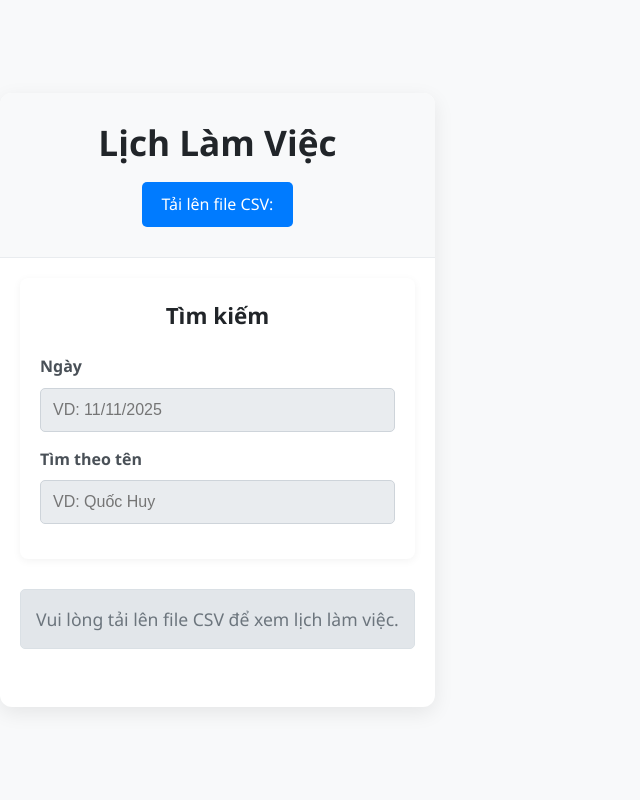
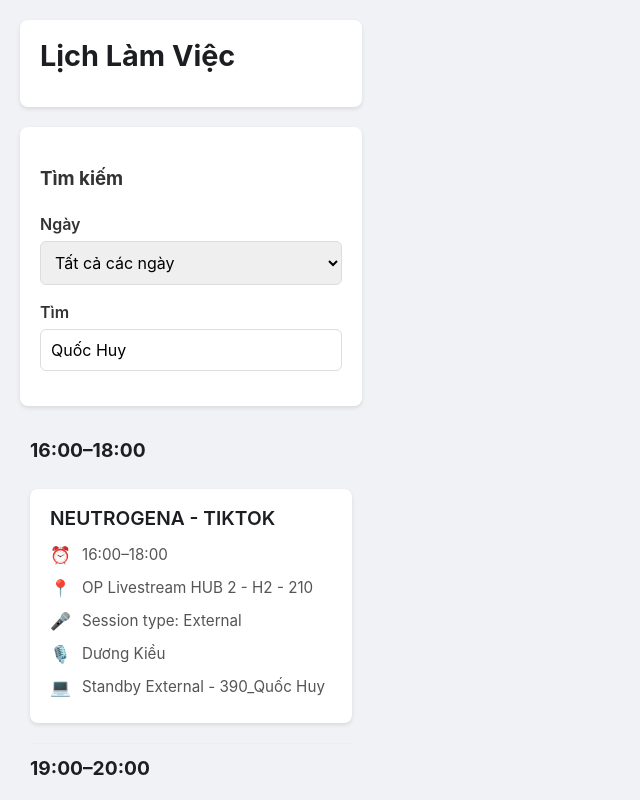
Before and after one commit to huyphan2406/lichlamviec, a React (Vite) app: page / in a window 1280 px wide. Shown: the top 800 px of the page, without its empty margins (0-640 px from the left). Built offline with nearby package versions, Linux system fonts and the light colour scheme.

Commit message:
feat: Tối ưu hiệu năng, thêm debounce và caching dữ liệu

```diff
--- a/src/App.css
+++ b/src/App.css
@@ -1,127 +1,38 @@
-/* src/App.css */
-
-/* --- Thiết lập cơ bản --- */
+/* Thiết lập cơ bản */
 body {
-    font-family: 'Segoe UI', 'Helvetica Neue', Arial, sans-serif;
-    background-color: #f8f9fa; /* Nền xám nhạt */
+    font-family: -apple-system, BlinkMacSystemFont, "Segoe UI", Roboto, Helvetica, Arial, sans-serif;
+    background-color: #f0f2f5;
     margin: 0;
-    padding: 0;
-    color: #343a40;
-    line-height: 1.6;
+    padding: 20px;
+    color: #333;
 }
 
-/* * 1. KỸ THUẬT RESPONSIVE CĂN BẢN (Fluid Container)
- * - max-width: 700px;
- * -> Trên màn hình lớn (máy tính), container sẽ rộng tối đa 700px.
- * - margin: 30px auto;
- * -> Tự động căn giữa container trên màn hình lớn.
- * - Trên màn hình nhỏ hơn 700px, container sẽ tự động co lại
- * bằng 100% chiều rộng màn hình.
- */
-.App-container {
-    max-width: 700px; /* Chiều rộng tối đa */
-    margin: 30px auto; /* Căn giữa và khoảng cách trên/dưới */
-    background-color: #ffffff; /* Nền trắng */
-    border-radius: 12px;
-    box-shadow: 0 6px 20px rgba(0, 0, 0, 0.08);
-    overflow: hidden;
-    padding-bottom: 20px;
+/* Đặt App vào giữa và giới hạn chiều rộng */
+.App {
+    max-width: 600px;
+    margin: 0 auto;
 }
 
-/* * 2. KỸ THUẬT MEDIA QUERY (Dành riêng cho Mobile)
- * - @media (max-width: 768px)
- * -> Áp dụng các quy tắc CSS này KHI màn hình nhỏ hơn 768px (máy tính bảng, điện thoại).
- */
-@media (max-width: 768px) {
-    .App-container {
-        /* Cho container chiếm toàn bộ màn hình, không còn căn giữa */
-        margin: 0;
-        border-radius: 0; /* Bỏ bo góc */
-        box-shadow: none; /* Bỏ bóng đổ */
-    }
-
-    .app-header {
-        padding: 20px; /* Giảm padding trên header */
-    }
-
-    .app-header h1 {
-        font-size: 1.8em; /* Giảm kích thước chữ tiêu đề */
-    }
-
-    .app-main-content {
-        padding: 15px; /* Giảm padding chính */
-    }
-
-    .job-title {
-        font-size: 1.15em; /* Giảm kích thước chữ tiêu đề công việc */
-    }
+header, .filter-container, .schedule-item {
+    background-color: #ffffff;
+    border-radius: 8px;
+    box-shadow: 0 2px 4px rgba(0, 0, 0, 0.1);
+    margin-bottom: 20px;
 }
 
-/* --- Header --- */
-.app-header {
-    background-color: #f8f9fa;
-    padding: 30px 20px;
-    border-bottom: 1px solid #e9ecef;
-    text-align: center;
-}
-
-.app-header h1 {
-    margin: 0;
-    font-size: 2.2em;
-    color: #212529;
-    font-weight: 700;
-}
-
-/* --- Phần tải CSV --- */
-.csv-upload-section {
-    margin-top: 20px;
-    display: flex;
-    justify-content: center;
-}
-
-.csv-label {
-    display: inline-flex;
-    align-items: center;
-    background-color: #007bff;
-    color: white;
-    padding: 10px 20px;
-    border-radius: 5px;
-    cursor: pointer;
-    font-weight: 500;
-    transition: background-color 0.3s ease;
-}
-
-.csv-label:hover {
-    background-color: #0056b3;
-}
-
-.csv-input {
-    display: none;
-}
-
-/* --- Main Content (bao gồm filter và schedule) --- */
-.app-main-content {
+header {
     padding: 20px;
 }
 
-/* --- Các thẻ Card chung --- */
-.card {
-    background-color: #ffffff;
-    border-radius: 8px;
-    box-shadow: 0 2px 8px rgba(0, 0, 0, 0.05);
-    margin-bottom: 20px;
-    padding: 20px;
-    transition: transform 0.2s ease-in-out;
+h1 {
+    margin: 0 0 15px 0;
+    color: #1c1e21;
+    font-size: 1.8em;
 }
 
-/* --- Phần tìm kiếm --- */
-.filter-section h3 {
-    margin-top: 0;
-    margin-bottom: 20px;
-    font-size: 1.4em;
-    color: #212529;
-    text-align: center;
-    font-weight: 600;
+/* Form lọc */
+.filter-container {
+    padding: 20px;
 }
 
 .form-group {
@@ -131,111 +42,130 @@
 .form-group label {
     display: block;
     font-weight: 600;
-    margin-bottom: 8px;
-    color: #495057;
+    margin-bottom: 5px;
 }
 
-.form-group input[type="text"] {
-    width: 100%; /* Đảm bảo input chiếm 100% chiều rộng, tự co dãn */
-    padding: 12px;
+.form-group input,
+.form-group select { /* Áp dụng cho cả input và select */
+    width: 100%;
+    padding: 10px;
     font-size: 1em;
-    border: 1px solid #ced4da;
-    border-radius: 5px;
-    box-sizing: border-box; /* Quan trọng để padding không làm vỡ layout */
-    transition: border-color 0.2s ease, box-shadow 0.2s ease;
+    border: 1px solid #ddd;
+    border-radius: 6px;
+    box-sizing: border-box;
+    font-family: inherit; /* Đảm bảo select dùng font giống input */
 }
 
-.form-group input[type="text"]:focus {
-    border-color: #007bff;
-    outline: none;
-    box-shadow: 0 0 0 0.2rem rgba(0, 123, 255, 0.25);
-}
-
-.form-group input[type="text"]:disabled {
-    background-color: #e9ecef;
-    cursor: not-allowed;
-}
-
-/* --- Thông báo lỗi và không có dữ liệu --- */
-.error-message {
-    color: #dc3545;
-    background-color: #f8d7da;
-    border: 1px solid #f5c6cb;
-    padding: 10px;
-    border-radius: 5px;
-    margin-bottom: 15px;
-    text-align: center;
-    font-weight: 500;
-}
-
-.no-data-message {
-    color: #6c757d;
-    background-color: #e2e6ea;
-    border: 1px solid #dae0e5;
-    padding: 15px;
-    border-radius: 5px;
-    text-align: center;
-    font-size: 1.1em;
-    margin-top: 30px;
-}
-
-/* --- Hiển thị lịch làm việc --- */
-.schedule-group {
-    margin-bottom: 30px;
+/* Danh sách lịch */
+.schedule-list {
+    padding: 0 10px;
 }
 
 .schedule-group-title {
-    font-size: 1.5em;
+    font-size: 1.2em;
     font-weight: 700;
-    color: #007bff;
-    margin-top: 30px;
-    margin-bottom: 10px;
-    border-bottom: 2px solid #007bff;
-    padding-bottom: 8px;
+    color: #1c1e21;
+    padding: 10px 0 5px 0;
+    border-top: 1px solid #eee;
+    margin-top: 20px;
+}
+
+/* Xóa gạch đầu tiên của nhóm đầu tiên */
+.time-group-container:first-child .schedule-group-title {
+    border-top: none;
+    margin-top: 0;
+}
+
+.schedule-item {
+    padding: 15px 20px;
+    margin: 10px 0;
+}
+
+.schedule-item h4 {
+    margin: 0 0 10px 0;
+    font-size: 1.2em;
+    color: #1c1e21;
+    font-weight: 600;
+}
+
+.schedule-item p {
+    margin: 8px 0;
+    display: flex;
+    align-items: center;
+    color: #555;
+    font-size: 0.95em;
+}
+
+/* --- CẬP NHẬT ICON GIỐNG ẢNH MẪU --- */
+.schedule-item p::before {
+    font-family: "Arial", sans-serif;
+    margin-right: 12px;
+    font-size: 1.1em;
+    width: 20px;
     text-align: center;
 }
 
-.schedule-time-range {
-    font-size: 1.2em;
-    font-weight: 600;
-    color: #495057;
-    background-color: #e9ecef;
-    padding: 8px 15px;
-    border-radius: 5px;
-    margin-bottom: 15px;
-    text-align: center;
-    display: block;
+.schedule-item p.time::before {
+    content: '⏰';
 }
 
-.schedule-item {
-    margin-bottom: 15px;
-    padding: 15px 20px;
-    border-left: 5px solid #007bff;
+.schedule-item p.location::before {
+    content: '📍';
 }
 
-.job-title {
-    font-size: 1.3em;
-    font-weight: 700;
-    color: #212529;
-    margin-bottom: 10px;
+.schedule-item p.session::before {
+    content: '🎤';
 }
 
-.job-details .detail-row {
-    display: flex;
-    align-items: center;
-    margin-bottom: 5px;
-    color: #6c757d;
-    font-size: 0.95em;
+.schedule-item p.mc::before {
+    content: '🎙️'; /* Icon Micro giống 'Dương Kiều' */
 }
 
-.job-details .icon {
-    margin-right: 10px;
-    font-size: 1.1em;
-    flex-shrink: 0;
-    width: 25px;
-    text-align: center;
+.schedule-item p.standby::before {
+    content: '💻'; /* Icon Laptop/Standby giống 'Quốc Huy' */
 }
 
-.job-details .detail-row .icon {
-    font-family: "Apple Color Emoji", "Segoe UI Emoji", "Segoe UI Symbol", "Noto Color Emoji", sans-serif;
+
+/* --- TỐI ƯU #4: CSS CHO SKELETON LOADING --- */
+
+@keyframes pulse {
+  0% {
+    background-color: #eee;
+  }
+  50% {
+    background-color: #e0e0e0;
+  }
+  100% {
+    background-color: #eee;
+  }
 }
+
+.skeleton-item {
+  background-color: #ffffff;
+  border-radius: 8px;
+  box-shadow: 0 2px 4px rgba(0, 0, 0, 0.1);
+  margin: 10px 0;
+  padding: 15px 20px;
+}
+
+.skeleton-line {
+  background-color: #eee;
+  border-radius: 4px;
+  animation: pulse 1.5s ease-in-out infinite;
+  margin: 8px 0;
+}
+
+.skeleton-line.h4 {
+  width: 60%;
+  height: 20px;
+  margin-bottom: 15px;
+}
+
+.skeleton-line.p {
+  width: 90%;
+  height: 16px;
+}
+
+.skeleton-line.p:last-child {
+  width: 70%;
+}
--- a/src/App.jsx
+++ b/src/App.jsx
@@ -1,207 +1,202 @@
 import { useState, useMemo, useEffect } from 'react';
 import Papa from 'papaparse';
-import './App.css'; // Liên kết với file CSS để tạo kiểu
+import './App.css';
 
-// Danh sách các cột (headers) mà ứng dụng mong đợi từ file CSV
-// Đây là KEY để ứng dụng nhận diện dữ liệu
-const EXPECTED_CSV_HEADERS = {
-  NGAY: 'Ngay', // Ví dụ: 11/11/2025
-  THOIGIANBATDAU: 'ThoiGianBatDau', // Ví dụ: 16:00
-  THOIGIANKETTHUC: 'ThoiGianKetThuc', // Ví dụ: 18:00
-  TENCONGVIEC: 'TenCongViec', // Ví dụ: NEUTROGENA - TIKTOK
-  DIADIEM: 'DiaDiem', // Ví dụ: OP Livestream HUB 2 - H2 - 210
-  SESSIONTYPE: 'SessionType', // Ví dụ: External
-  NGUOITHUCHIEN: 'NguoiThucHien', // Ví dụ: Quốc Huy, Dương Kiều
-  GHICHU: 'GhiChu' // Thêm cột Ghi chú nếu có
-};
+// Đặt thời gian cache (ví dụ: 1 giờ)
+// 1 giờ * 60 phút * 60 giây * 1000 ms
+const CACHE_DURATION = 3600 * 1000;
 
 function App() {
-  // --- STATE QUẢN LÝ DỮ LIỆU VÀ GIAO DIỆN ---
-  const [allJobs, setAllJobs] = useState([]); // Toàn bộ dữ liệu từ CSV
-  const [dateFilter, setDateFilter] = useState(''); // Giá trị ô lọc Ngày
-  const [nameFilter, setNameFilter] = useState(''); // Giá trị ô lọc Tên
-  const [csvError, setCsvError] = useState(''); // Thông báo lỗi CSV
-  const [isCsvLoaded, setIsCsvLoaded] = useState(false); // Đã tải CSV thành công chưa
+  // --- STATE ---
+  const [allJobs, setAllJobs] = useState([]);
+  const [dateFilter, setDateFilter] = useState('');
 
-  // --- HÀM XỬ LÝ TẢI FILE CSV ---
-  const handleFileSelect = (event) => {
-    const file = event.target.files[0];
-    setCsvError(''); // Reset lỗi
-    setIsCsvLoaded(false); // Đặt lại trạng thái tải CSV
+  // --- TỐI ƯU #3: DEBOUNCE ---
+  // State cho giá trị filter đã được "debounce" (trì hoãn)
+  const [nameFilter, setNameFilter] = useState('Quốc Huy');
+  // State cho giá trị gõ vào ô input ngay lập tức
+  const [inputValue, setInputValue] = useState('Quốc Huy');
 
-    if (file) {
-      Papa.parse(file, {
-        header: true, // Dòng đầu tiên là tiêu đề cột
+  // --- TỐI ƯU #4: LOADING STATE ---
+  // State để theo dõi trạng thái tải dữ liệu
+  const [isLoading, setIsLoading] = useState(true);
+
+
+  // --- TỐI ƯU #4: TẢI DỮ LIỆU TỰ ĐỘNG + CACHING ---
+  useEffect(() => {
+    const dataUrl = '/data.csv';
+    const now = new Date().getTime();
+
+    // 1. Kiểm tra Cache (LocalStorage)
+    const cachedData = localStorage.getItem("cachedJobs");
+    const cacheTime = localStorage.getItem("cachedJobsTime");
+
+    if (cachedData && cacheTime && (now - parseInt(cacheTime) < CACHE_DURATION)) {
+      // Nếu cache còn hạn, dùng dữ liệu cache
+      setAllJobs(JSON.parse(cachedData));
+      setIsLoading(false); // Hoàn tất tải
+    } else {
+      // Nếu cache hết hạn hoặc không có, tải file mới
+      Papa.parse(dataUrl, {
+        download: true,
+        header: true,
         skipEmptyLines: true,
-        dynamicTyping: true, // Tự động nhận diện kiểu dữ liệu (số, boolean)
+        dynamicTyping: true,
         complete: (results) => {
-          const rawData = results.data;
-          const errors = results.errors;
+          const sortedData = results.data.sort((a, b) => {
+            const dateTimeA = new Date(`${a.Ngay} ${a.ThoiGianBatDau}`);
+            const dateTimeB = new Date(`${b.Ngay} ${b.ThoiGianBatDau}`);
+            return dateTimeA - dateTimeB;
+          });
 
-          if (errors.length > 0) {
-            setCsvError("Có lỗi khi đọc file CSV. Vui lòng kiểm tra định dạng.");
-            console.error("PapaParse errors:", errors);
-            setAllJobs([]);
-            return;
-          }
+          setAllJobs(sortedData);
+          setIsLoading(false); // Hoàn tất tải
 
-          // Kiểm tra xem các cột cần thiết có tồn tại không
-          const missingHeaders = Object.values(EXPECTED_CSV_HEADERS).filter(header =>
-            !rawData[0] || !Object.keys(rawData[0]).includes(header)
-          );
-
-          if (missingHeaders.length > 0) {
-            setCsvError(`File CSV thiếu các cột quan trọng: ${missingHeaders.join(', ')}. Vui lòng kiểm tra tên cột.`);
-            setAllJobs([]);
-            return;
-          }
-
-          // Chuẩn hóa và sắp xếp dữ liệu
-          const processedData = rawData
-            .filter(job => job[EXPECTED_CSV_HEADERS.NGAY] && job[EXPECTED_CSV_HEADERS.THOIGIANBATDAU]) // Chỉ lấy job có đủ ngày/giờ
-            .map(job => ({
-              ...job,
-              // Tạo một Date object để dễ dàng so sánh và sắp xếp
-              dateTime: new Date(`${job[EXPECTED_CSV_HEADERS.NGAY]} ${job[EXPECTED_CSV_HEADERS.THOIGIANBATDAU]}`)
-            }))
-            .sort((a, b) => a.dateTime - b.dateTime); // Sắp xếp theo ngày giờ tăng dần
-
-          setAllJobs(processedData);
-          setIsCsvLoaded(true);
+          // 2. Lưu cache mới vào LocalStorage
+          localStorage.setItem("cachedJobs", JSON.stringify(sortedData));
+          localStorage.setItem("cachedJobsTime", now.toString());
         },
         error: (err) => {
-          console.error("Lỗi PapaParse:", err);
-          setCsvError("Đã xảy ra lỗi khi đọc file CSV. Vui lòng thử lại.");
-          setAllJobs([]);
+          console.error("Lỗi khi tải và đọc file CSV:", err);
+          setIsLoading(false); // Tải thất bại
         }
       });
-    } else {
-      setAllJobs([]);
-      setIsCsvLoaded(false);
     }
-  };
+  }, []); // Mảng rỗng [] đảm bảo nó chỉ chạy 1 lần
 
-  // --- LOGIC LỌC DỮ LIỆU ---
+
+  // --- TỐI ƯU #3: DEBOUNCE EFFECT ---
+  // Effect này sẽ theo dõi "inputValue" (người dùng đang gõ)
+  // và chỉ cập nhật "nameFilter" (dùng để lọc) sau khi người dùng ngừng gõ 300ms
+  useEffect(() => {
+    // Đặt một bộ đếm thời gian
+    const timerId = setTimeout(() => {
+      setNameFilter(inputValue); // Cập nhật state filter chính
+    }, 300); // 300 mili-giây
+
+    // Rất quan trọng: Hủy bộ đếm nếu người dùng gõ tiếp
+    return () => {
+      clearTimeout(timerId);
+    };
+  }, [inputValue]); // Chỉ chạy lại khi inputValue thay đổi
+
+
+  // --- LOGIC LỌC (Không đổi) ---
+  // Nó sẽ tự động được tối ưu vì chỉ chạy khi "nameFilter" (đã debounce) thay đổi
   const filteredJobs = useMemo(() => {
     let jobs = allJobs;
     const normNameFilter = nameFilter.toLowerCase().trim();
-    const normDateFilter = dateFilter.trim();
 
     if (normNameFilter) {
       jobs = jobs.filter(job => {
-        const person = job[EXPECTED_CSV_HEADERS.NGUOITHUCHIEN]?.toLowerCase() || '';
-        const jobName = job[EXPECTED_CSV_HEADERS.TENCONGVIEC]?.toLowerCase() || '';
-        return person.includes(normNameFilter) || jobName.includes(normNameFilter);
+        const mcMatch = job.MC ? job.MC.toLowerCase().includes(normNameFilter) : false;
+        const standbyMatch = job.Standby ? job.Standby.toLowerCase().includes(normNameFilter) : false;
+        const jobNameMatch = job.TenCongViec ? job.TenCongViec.toLowerCase().includes(normNameFilter) : false;
+        return mcMatch || standbyMatch || jobNameMatch;
       });
     }
 
-    if (normDateFilter) {
-      jobs = jobs.filter(job => {
-        // Có thể cần định dạng lại ngày cho khớp với đầu vào
-        // Ví dụ: "11/11/2025" trong CSV khớp "11/11" từ input
-        const jobDateString = job[EXPECTED_CSV_HEADERS.NGAY]?.toString() || '';
-        return jobDateString.includes(normDateFilter);
-      });
+    if (dateFilter) {
+      jobs = jobs.filter(job => (job.Ngay ? job.Ngay.toString() : '') === dateFilter);
     }
 
     return jobs;
-  }, [allJobs, dateFilter, nameFilter]);
+  }, [allJobs, dateFilter, nameFilter]); // Phụ thuộc vào nameFilter (đã debounce)
 
-  // --- LOGIC GOM NHÓM DỮ LIỆU ĐỂ HIỂN THỊ ---
-  const groupedJobs = useMemo(() => {
-    return filteredJobs.reduce((acc, job) => {
-      const timeGroupKey = `${job[EXPECTED_CSV_HEADERS.NGAY]} ${job[EXPECTED_CSV_HEADERS.THOIGIANBATDAU]}–${job[EXPECTED_CSV_HEADERS.THOIGIANKETTHUC]}`;
-      if (!acc[timeGroupKey]) {
-        acc[timeGroupKey] = [];
-      }
-      acc[timeGroupKey].push(job);
-      return acc;
-    }, {});
-  }, [filteredJobs]);
 
-  // --- GIAO DIỆN CỦA ỨNG DỤNG ---
+  // --- TÍNH TOÁN DANH SÁCH NGÀY (Không đổi) ---
+  const uniqueDates = useMemo(() => {
+    const dates = allJobs.map(job => job.Ngay);
+    return [...new Set(dates)];
+  }, [allJobs]);
+
+
+  // --- LOGIC GOM NHÓM (Không đổi) ---
+  const groupedJobs = filteredJobs.reduce((acc, job) => {
+    const timeGroup = `${job.ThoiGianBatDau}–${job.ThoiGianKetThuc}`;
+    if (!acc[timeGroup]) {
+      acc[timeGroup] = [];
+    }
+    acc[timeGroup].push(job);
+    return acc;
+  }, {});
+
+  // --- GIAO DIỆN (JSX) ---
   return (
-    <div className="App-container">
-      <header className="app-header">
+    <div className="App">
+      <header>
         <h1>Lịch Làm Việc</h1>
-        <div className="csv-upload-section">
-          <label htmlFor="csvFileInput" className="csv-label">
-            Tải lên file CSV:
-            <input
-              type="file"
-              id="csvFileInput"
-              accept=".csv"
-              onChange={handleFileSelect}
-              className="csv-input"
-            />
-          </label>
-        </div>
       </header>
 
-      <main className="app-main-content">
-        <div className="filter-section card">
+      <main>
+        <div className="filter-container">
           <h3>Tìm kiếm</h3>
-          {/* Thông báo lỗi CSV */}
-          {csvError && <p className="error-message">{csvError}</p>}
 
           <div className="form-group">
             <label htmlFor="dateInput">Ngày</label>
-            <input
-              type="text"
+            <select
               id="dateInput"
-              placeholder="VD: 11/11/2025"
               value={dateFilter}
               onChange={(e) => setDateFilter(e.target.value)}
-              disabled={!isCsvLoaded} // Vô hiệu hóa khi chưa tải CSV
-            />
+            >
+              <option value="">Tất cả các ngày</option>
+              {uniqueDates.map(date => (
+                <option key={date} value={date}>{date}</option>
+              ))}
+            </select>
           </div>
+
           <div className="form-group">
-            <label htmlFor="nameInput">Tìm theo tên</label>
+            <label htmlFor="nameInput">Tìm</label>
+            {/* TỐI ƯU #3:
+              - value bây giờ là "inputValue" (hiển thị tức thì)
+              - onChange cập nhật "setInputValue" (state tức thì)
+            */}
             <input
               type="text"
               id="nameInput"
               placeholder="VD: Quốc Huy"
-              value={nameFilter}
-              onChange={(e) => setNameFilter(e.target.value)}
-              disabled={!isCsvLoaded} // Vô hiệu hóa khi chưa tải CSV
+              value={inputValue}
+              onChange={(e) => setInputValue(e.target.value)}
             />
           </div>
         </div>
 
-        <div className="schedule-display-section">
-          {filteredJobs.length === 0 && !csvError && (
-            <p className="no-data-message">
-              {allJobs.length === 0 && !isCsvLoaded
-                ? "Vui lòng tải lên file CSV để xem lịch làm việc."
-                : "Không tìm thấy công việc phù hợp."}
-            </p>
-          )}
-
-          {/* Hiển thị các nhóm công việc */}
-          {Object.entries(groupedJobs).map(([timeGroupKey, jobsInGroup]) => {
-            const [datePart, timePart] = timeGroupKey.split(' '); // Tách Ngày và Thời gian
-            const displayTime = timePart;
-
-            return (
-              <div key={timeGroupKey} className="schedule-group">
-                <h3 className="schedule-group-title">{datePart}</h3> {/* Ngày */}
-                <h4 className="schedule-time-range">{displayTime}</h4> {/* Khoảng thời gian */}
-                {jobsInGroup.map(job => (
-                  <div className="schedule-item card" key={job[EXPECTED_CSV_HEADERS.TENCONGVIEC] + job[EXPECTED_CSV_HEADERS.NGUOITHUCHIEN] + job.dateTime}>
-                    <p className="job-title">{job[EXPECTED_CSV_HEADERS.TENCONGVIEC] || 'Không có tên công việc'}</p>
-                    <div className="job-details">
-                      <p className="detail-row"><span className="icon">📍</span>{job[EXPECTED_CSV_HEADERS.DIADIEM] || 'Không có địa điểm'}</p>
-                      <p className="detail-row"><span className="icon">🎤</span>Session type: {job[EXPECTED_CSV_HEADERS.SESSIONTYPE] || '—'}</p>
-                      <p className="detail-row"><span className="icon">🧑‍💻</span>{job[EXPECTED_CSV_HEADERS.NGUOITHUCHIEN] || 'Chưa gán người'}</p>
-                      {job[EXPECTED_CSV_HEADERS.GHICHU] && (
-                        <p className="detail-row"><span className="icon">📝</span>{job[EXPECTED_CSV_HEADERS.GHICHU]}</p>
-                      )}
-                    </div>
+        <div id="schedule-list" className="schedule-list">
+          {/* --- TỐI ƯU #4: HIỂN THỊ KHUNG LOADING --- */}
+          {isLoading ? (
+            // Hiển thị 3 khung "skeleton" khi đang tải
+            <div className="skeleton-container">
+              {[...Array(3)].map((_, i) => (
+                <div className="skeleton-item" key={i}>
+                  <div className="skeleton-line h4"></div>
+                  <div className="skeleton-line p"></div>
+                  <div className="skeleton-line p"></div>
+                  <div className="skeleton-line p"></div>
+                </div>
+              ))}
+            </div>
+          ) : filteredJobs.length === 0 ? (
+            // Tải xong nhưng không có kết quả
+            <p>Không tìm thấy kết quả phù hợp.</p>
+          ) : (
+            // Tải xong và có kết quả
+            Object.keys(groupedJobs).map(timeGroup => (
+              <div key={timeGroup} className="time-group-container">
+                <h3 className="schedule-group-title">{timeGroup}</h3>
+                {groupedJobs[timeGroup].map((job, index) => (
+                  <div className="schedule-item" key={`${timeGroup}-${index}`}>
+                    <h4>{job.TenCongViec || '...'}</h4>
+                    <p className="time">{timeGroup}</p>
+                    <p className="location">{job.DiaDiem || '...'}</p>
+                    <p className="session">Session type: {job.SessionType || '—'}</p>
+                    <p className="mc">{job.MC || '...'}</p>
+                    <p className="standby">{job.Standby || '...'}</p>
                   </div>
                 ))}
               </div>
-            );
-          })}
+            ))
+          )}
         </div>
       </main>
     </div>
```
Also changed, not shown: public/data.csv (added).
